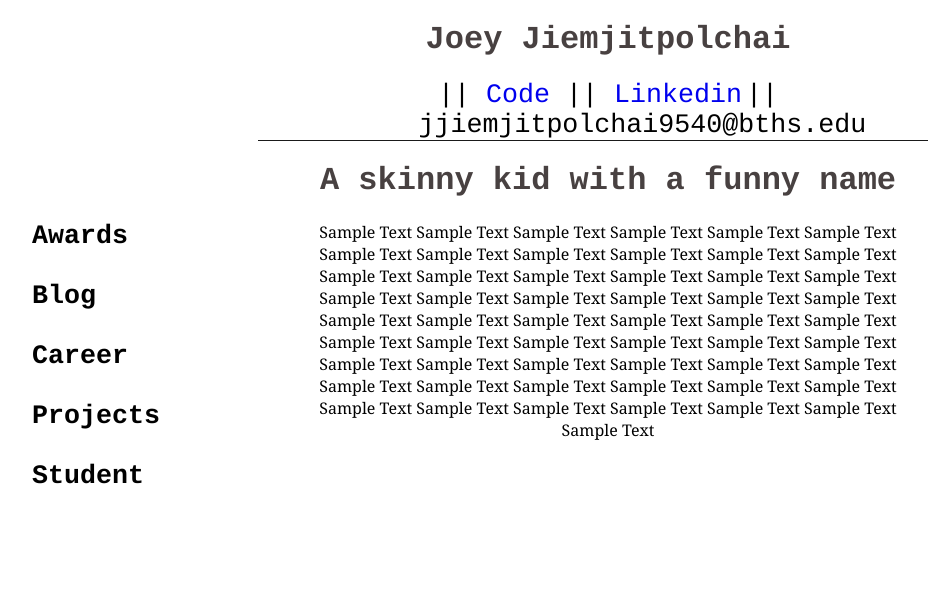
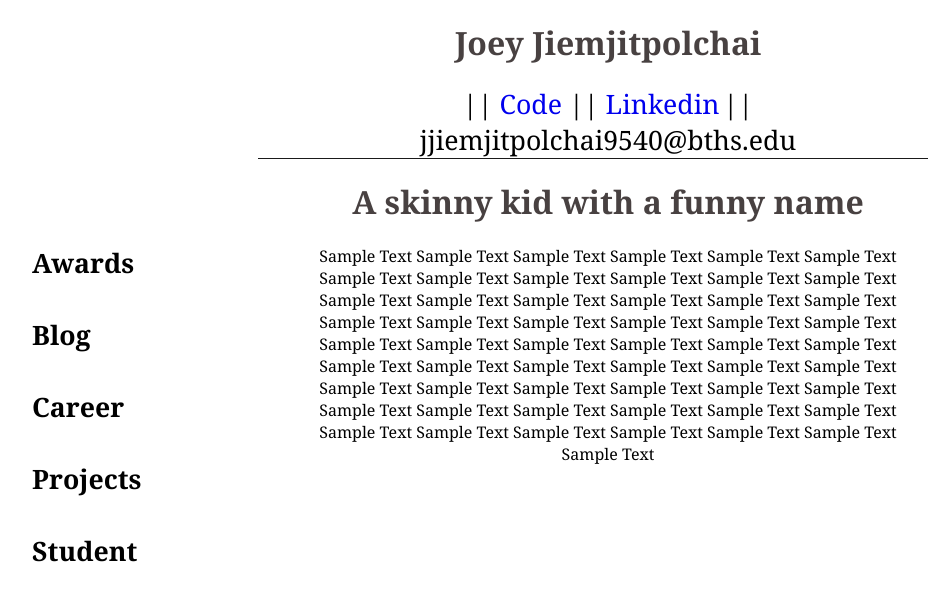
Before and after one commit to gammaseeker/gammaseeker.github.io, a PHP site: page / in a window 1280 px wide. Shown: the top 601 px of the page, without its empty margins (32-960 px from the left). Run offline with PHP 8.4, Linux system fonts and the light colour scheme.

Commit message:
Update indexCSS.css

```diff
--- a/css/indexCSS.css
+++ b/css/indexCSS.css
@@ -2,7 +2,7 @@ h1
 {
 	text-align: center;
 	color: #484141;
-    font-family: "COURIER";
+    font-family: ‘Merriweather’, Georgia, serif;
 }
 a
 {
@@ -27,7 +27,7 @@ a
 .links
 {
 
-	font-family: "COURIER";
+	font-family: ‘Merriweather’, Georgia, serif;
 	font-size: 20pt;
 }
 .left
@@ -44,17 +44,19 @@ a
     width: 500px;
     left: 5%;
     margin-left: 0;
-	font-family: "COURIER";
+	font-family: ‘Merriweather’, Georgia, serif;
 	font-size: 20pt;
 
 }
 .menu
 {
 	cursor:pointer;
+
 }
 .menu2
 {
 	cursor:pointer;
+
 }
 ul
 {
```
